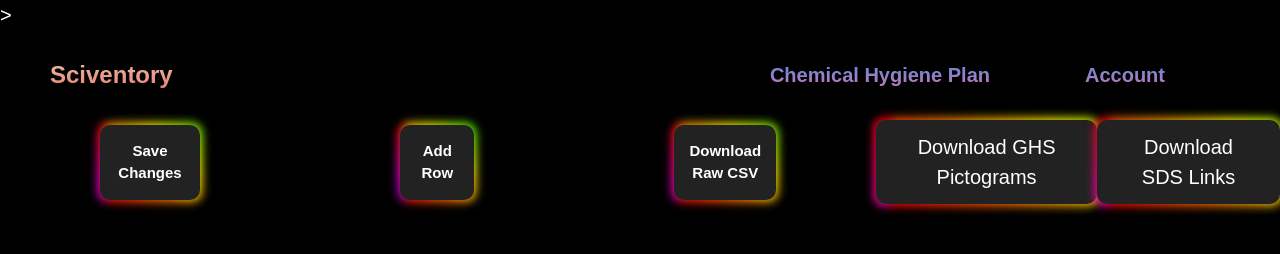
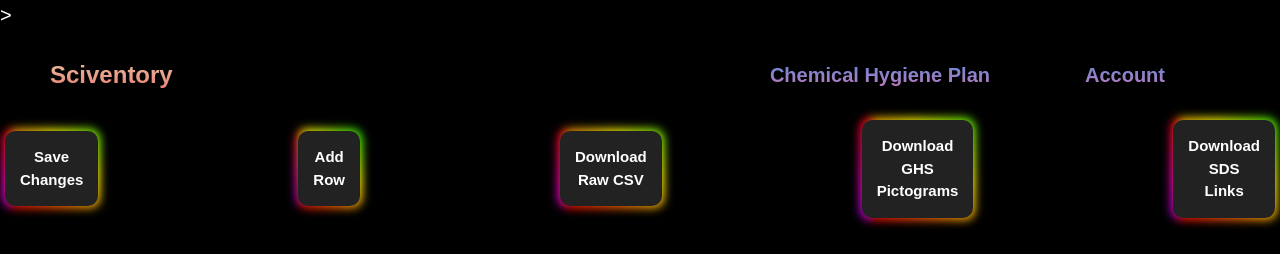
Before and after one commit to dchavre/sciventory-deployment, a Flask app: template templates/admin.html in a window 1280 px wide; the page is wider, and only the part inside the window is pictured. Shown: the top 254 px of that part. Run offline with Flask 3, Linux system fonts and the light colour scheme; the template is opened without the code that fills it, so the values that code supplies are empty; parts of the project's set-up code (start-up, migrations or seed data) failed here and were passed over; some libraries are stand-ins or nearby versions; some web fonts are replaced.

Commit message:
Update style.css

```diff
--- a/static/style.css
+++ b/static/style.css
@@ -211,7 +211,7 @@ body {
   margin-right: auto;
 }
 
-#save-table, #add-row, #download-raw {
+#save-table, #add-row, #download-raw, #download-ghs, #download-sds, #download-room {
     padding: 15px;
     margin-inline: 100px;
     font-weight: bold;
```
